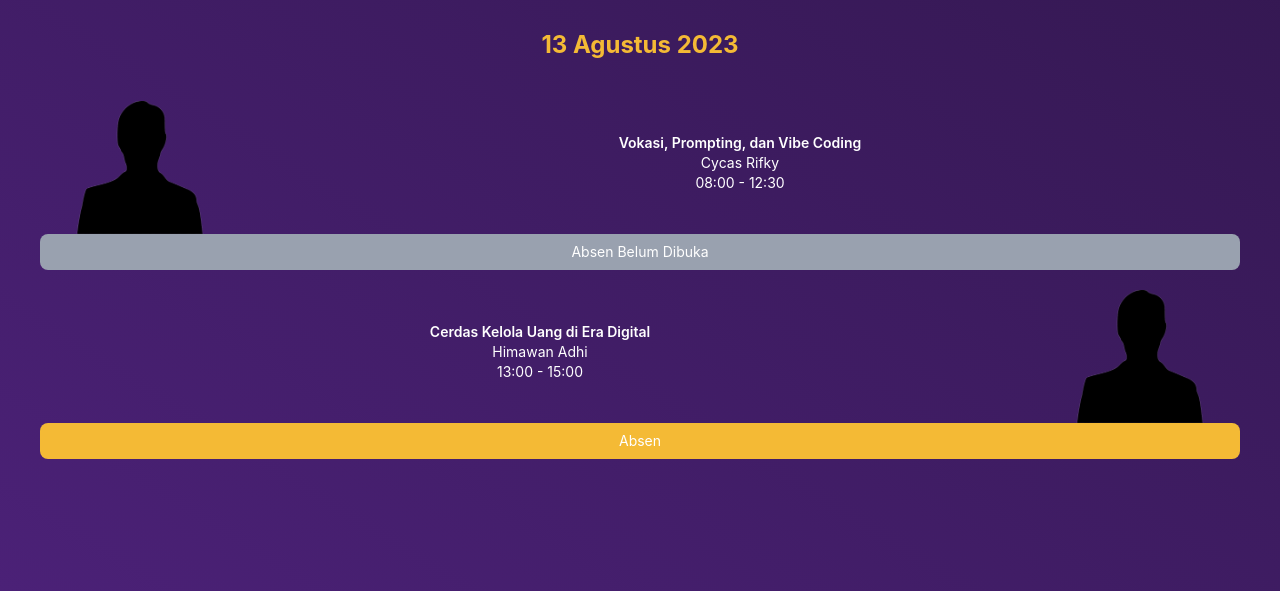
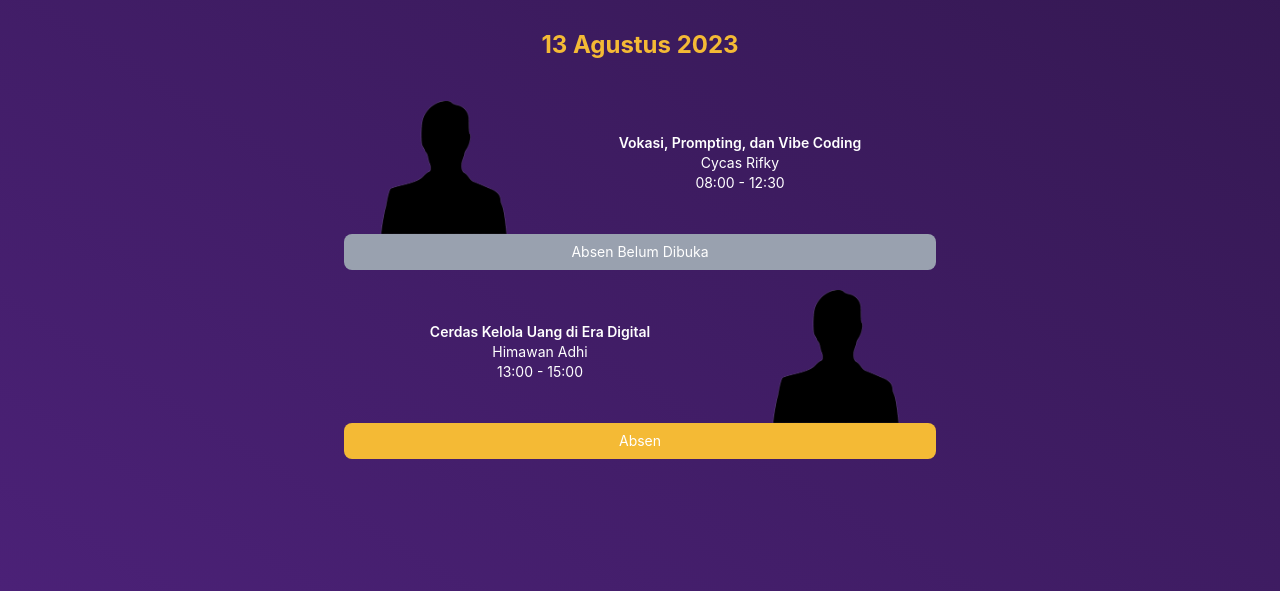
Before and after one commit to DickyCandraPermana/absensi_sif, a website with bundled scripts: page index.html in a window 1280 px wide. Shown: the part 209-800 px from the top of the page. Built offline with nearby package versions, Linux system fonts and the light colour scheme.

Commit message:
adding max width

```diff
--- a/index.html
+++ b/index.html
@@ -14,6 +14,7 @@
   <body
     class="bg-gradient-to-bl from-[#32174E] to-[#4B2177] bg-no-repeat bg-fixed text-white text-inter h-lvh"
   >
+    <div class="max-w-2xl m-auto">
       <!-- HEADER -->
       <header
         class="flex flex-col justify-center items-center bg-white placeholder-teal-800 px-5 pt-6 pb-10 rounded-b-full"
@@ -50,7 +51,9 @@
               <div
                 class="w-full h-full flex flex-col justify-center items-center pt-8 text-center"
               >
-              <h2 class="font-semibold">Vokasi, Prompting, dan Vibe Coding</h2>
+                <h2 class="font-semibold">
+                  Vokasi, Prompting, dan Vibe Coding
+                </h2>
                 <p>Cycas Rifky</p>
                 <p class="text-sm">08:00 - 12:30</p>
               </div>
@@ -222,6 +225,7 @@
           </div>
         </div>
       </div>
+    </div>
 
     <script type="module" src="script.js"></script>
   </body>
```
Also changed, not shown: dist/output.css. Lines whose indentation alone changed are shown as unchanged.
